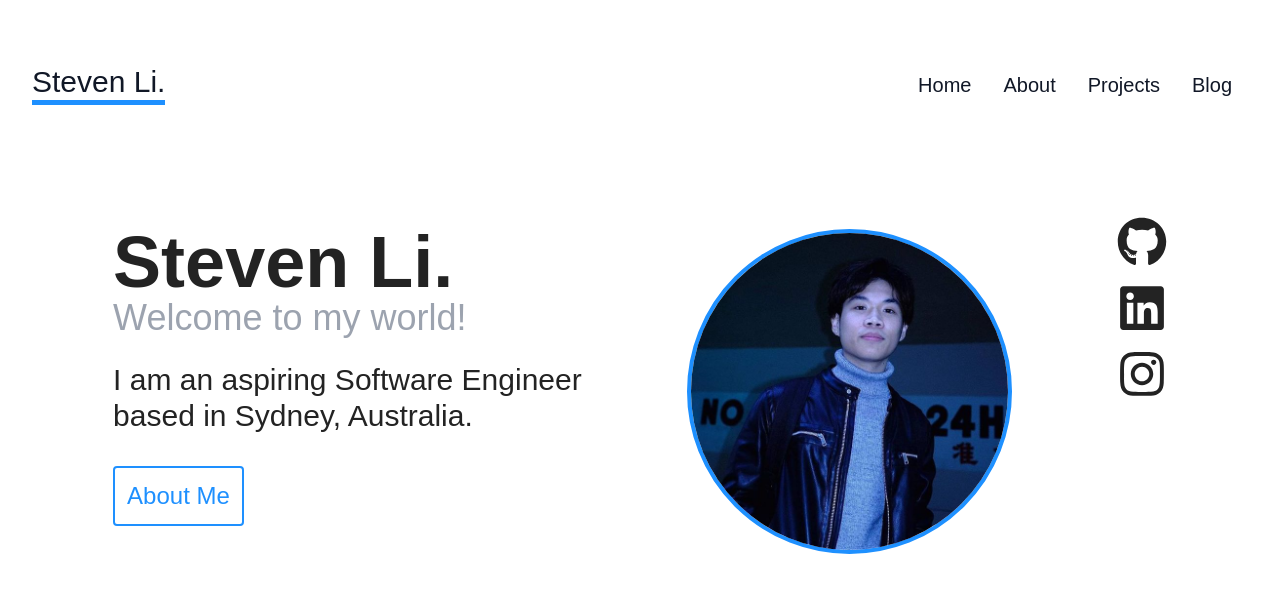
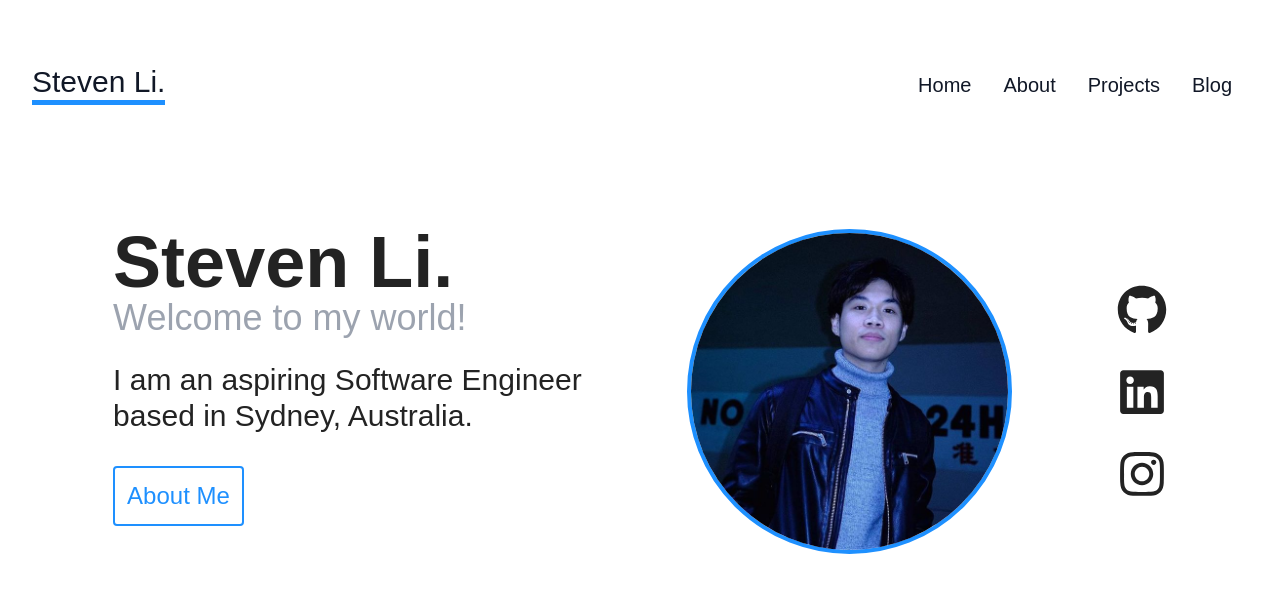
Before and after one commit to s-li1/portfolio, a Next.js app: page / in a window 1280 px wide. Shown: the top 592 px of the page. Built offline with nearby package versions, Linux system fonts and the light colour scheme.

Commit message:
center social links

```diff
--- a/components/SocialLinks.tsx
+++ b/components/SocialLinks.tsx
@@ -3,7 +3,7 @@ import { FaInstagram, FaGithub, FaLinkedin } from 'react-icons/fa';
 
 export default function SocialLinks() {
     return (
-        <div className="flex md:flex-col gap-4">
+        <div className="flex gap-8 md:flex-col md: place-content-center">
             <a href="https://github.com/s-li1" target="_blank"><FaGithub size="50"/></a>
             <a href="https://www.linkedin.com/in/stevenlii/" target="_blank"><FaLinkedin size="50"/></a>
             <a href="https://www.instagram.com/steeven_lee/" target="_blank"><FaInstagram size="50"/></a>
```
